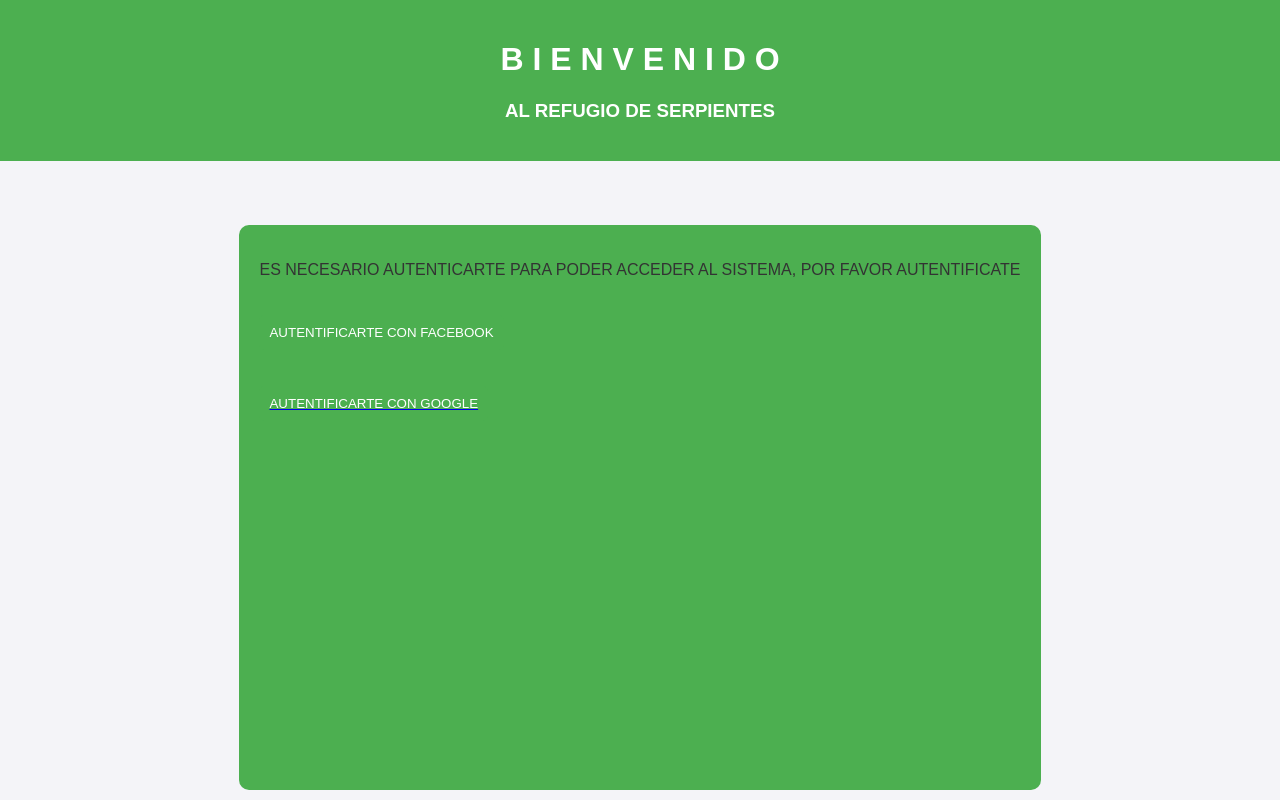
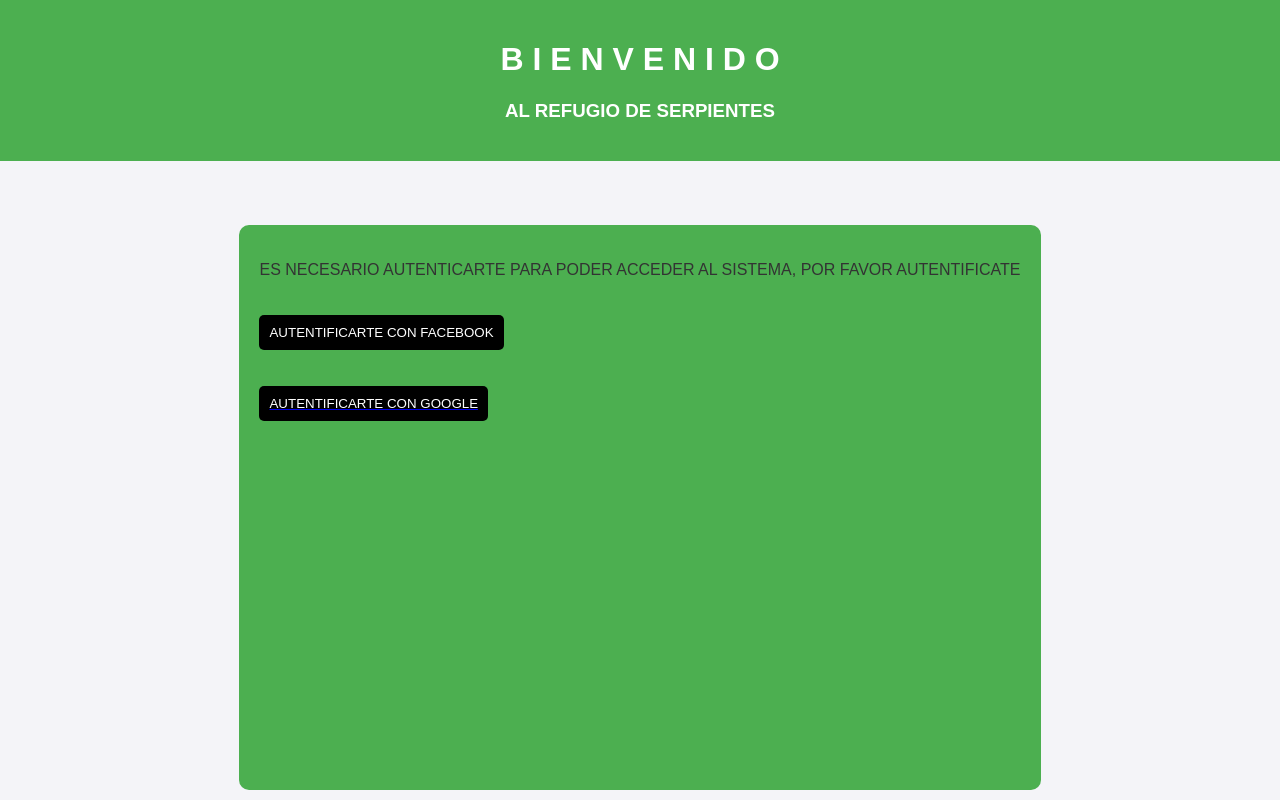
Before and after one commit to proyecto3pslda/proyecto3pslda.github.io, a plain HTML site: page index.html in a window 1280 px wide. Drawn offline with Linux system fonts and the light colour scheme.

Commit message:
Update index.html

```diff
--- a/index.html
+++ b/index.html
@@ -79,7 +79,7 @@ button {
             align-items: center;
             justify-content: center;
             padding: 10px;
-    background-color: #4CAF50; /* Verde principal */
+            background-color: #000000; /* Verde principal */
             color: white;
             border: none;
             border-radius: 5px;
```
Lines whose indentation alone changed are shown as unchanged.
